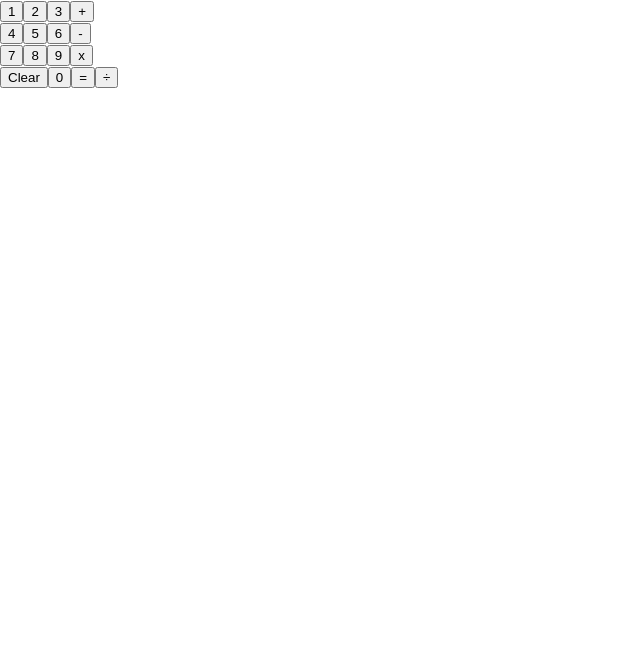
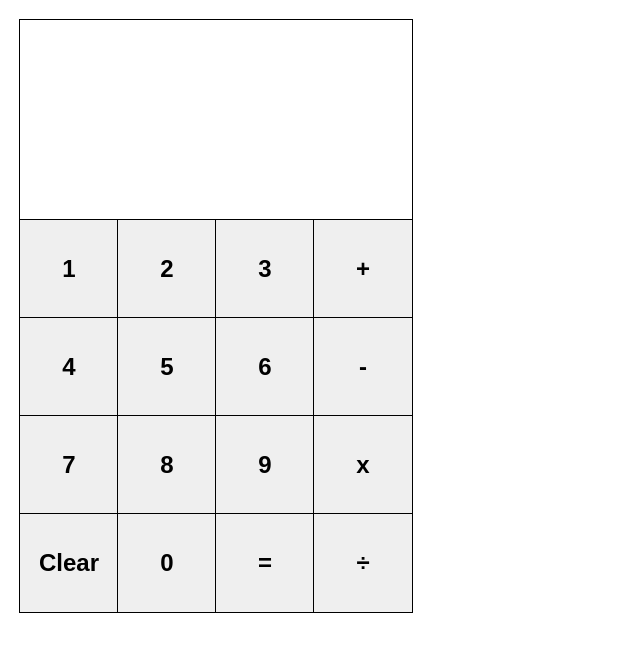
Before and after one commit to code-mma/calculator, a React (Create React App) app: page / in a window 1280 px wide. Shown: the top 652 px of the page, without its empty margins (0-640 px from the left). Built offline with nearby package versions, Linux system fonts and the light colour scheme.

Commit message:
Add properties for buttons and display containers

```diff
--- a/src/App.css
+++ b/src/App.css
@@ -1,38 +1,35 @@
-.App {
+body {
+  font: 14px "Century Gothic", Futura, sans-serif;
+  margin: 20px;
+}
+
+.square {
+  border: 1px solid rgb(0, 0, 0);
+  float: left;
+  font-size: 24px;
+  font-weight: bold;
+  line-height: 34px;
+  height: 100px;
+  width: 100px;
+  margin: -1px;
+  padding: 0;
   text-align: center;
 }
 
-.App-logo {
-  height: 40vmin;
-  pointer-events: none;
+.button-container {
+  display: flex;
+  flex-direction: column;
 }
 
-@media (prefers-reduced-motion: no-preference) {
-  .App-logo {
-    animation: App-logo-spin infinite 20s linear;
-  }
+.display-container {
+  border: 1px solid rgb(0, 0, 0);
+  height: 200px;
+  width: 392px;
+  margin: -1px;
+  padding: 0;
 }
 
-.App-header {
-  background-color: #282c34;
-  min-height: 100vh;
-  display: flex;
-  flex-direction: column;
-  align-items: center;
-  justify-content: center;
-  font-size: calc(10px + 2vmin);
-  color: white;
+.row {
+  clear: both;
+  display: table;
 }
-
-.App-link {
-  color: #61dafb;
-}
-
-@keyframes App-logo-spin {
-  from {
-    transform: rotate(0deg);
-  }
-  to {
-    transform: rotate(360deg);
-  }
-}
```
